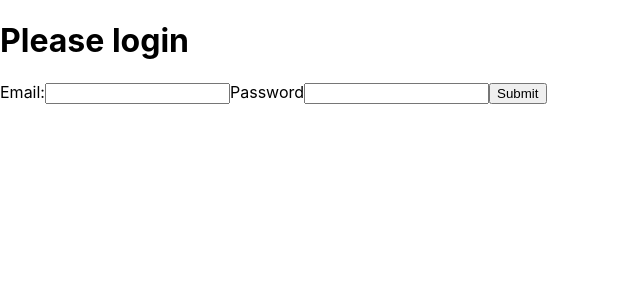
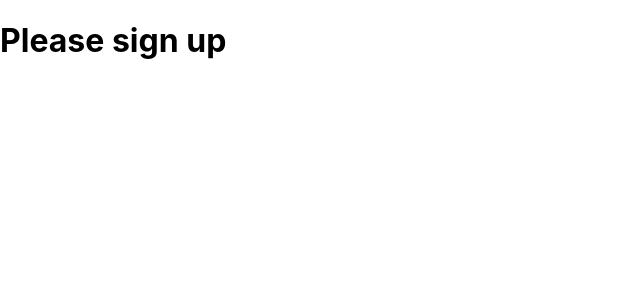
Before and after one commit to sbentleywd/task-manager-fe, a React (Create React App) app: page /signup in a window 1280 px wide. Shown: the top 300 px of the page, without its empty margins (0-640 px from the left). Built offline with nearby package versions, Linux system fonts and the light colour scheme.

Commit message:
adds authenticated/unathenticated routes

```diff
--- a/src/components/App/App.tsx
+++ b/src/components/App/App.tsx
@@ -1,30 +1,14 @@
 import React from "react";
-import { BrowserRouter as Router, Route } from "react-router-dom";
 
 // Component imports
-import Dashboard from "../Dashboard/DashBoard";
-import Login from "../auth/Login";
-import SignUp from "../auth/SignUp";
+import Authenticated from "./Authenticated";
+import Unauthenticated from "./Unauthenticated";
+
 import useToken from "../auth/useToken";
 
 function App() {
 	const { token, setToken } = useToken();
-
-	if (!token) {
-		return <Login setToken={setToken} />;
-	}
-
-	return (
-		<Router>
-			<Route
-				exact
-				path="/"
-				render={(props) => <Dashboard {...props} setToken={setToken} />}
-			/>
-			<Route exact path="/login" component={Login} />
-			<Route exact path="/sign-up" component={SignUp} />
-		</Router>
-	);
+	return token ? <Authenticated setToken={setToken} /> : <Unauthenticated setToken={setToken} />;
 }
 
 export default App;
--- /dev/null
+++ b/src/components/App/Authenticated.tsx
@@ -0,0 +1,19 @@
+import React from "react";
+import { BrowserRouter as Router, Route } from "react-router-dom";
+import Dashboard from "../Dashboard/DashBoard";
+
+const Authenticated = (props: { setToken: (token: string) => void }) => {
+	return (
+		<Router>
+			<Route
+				exact
+				path="/"
+				render={(routeProps: any) => (
+					<Dashboard {...routeProps} setToken={props.setToken} />
+				)}
+			/>
+		</Router>
+	);
+};
+
+export default Authenticated;
--- /dev/null
+++ b/src/components/App/Unauthenticated.tsx
@@ -0,0 +1,15 @@
+import React from "react";
+import Login from "../auth/Login";
+import SignUp from "../auth/SignUp";
+import { BrowserRouter as Router, Route } from "react-router-dom";
+
+const Unauthenticated = (props: { setToken: (token: string) => void }) => {
+	return (
+		<Router>
+			<Route exact path="/" component={Login} />
+			<Route path="/signup" component={SignUp} />
+		</Router>
+	);
+};
+
+export default Unauthenticated;
--- a/src/components/auth/Login.tsx
+++ b/src/components/auth/Login.tsx
@@ -36,6 +36,7 @@ const Login = (props: { setToken: (token: string) => void }) => {
 				</label>
 				<input type="submit" value="Submit" />
 			</form>
+			<a href="/signup">Create Account</a>
 		</div>
 	);
 };
```
Also changed, not shown: 1 other file (tests, documents, lock files or other folders).
